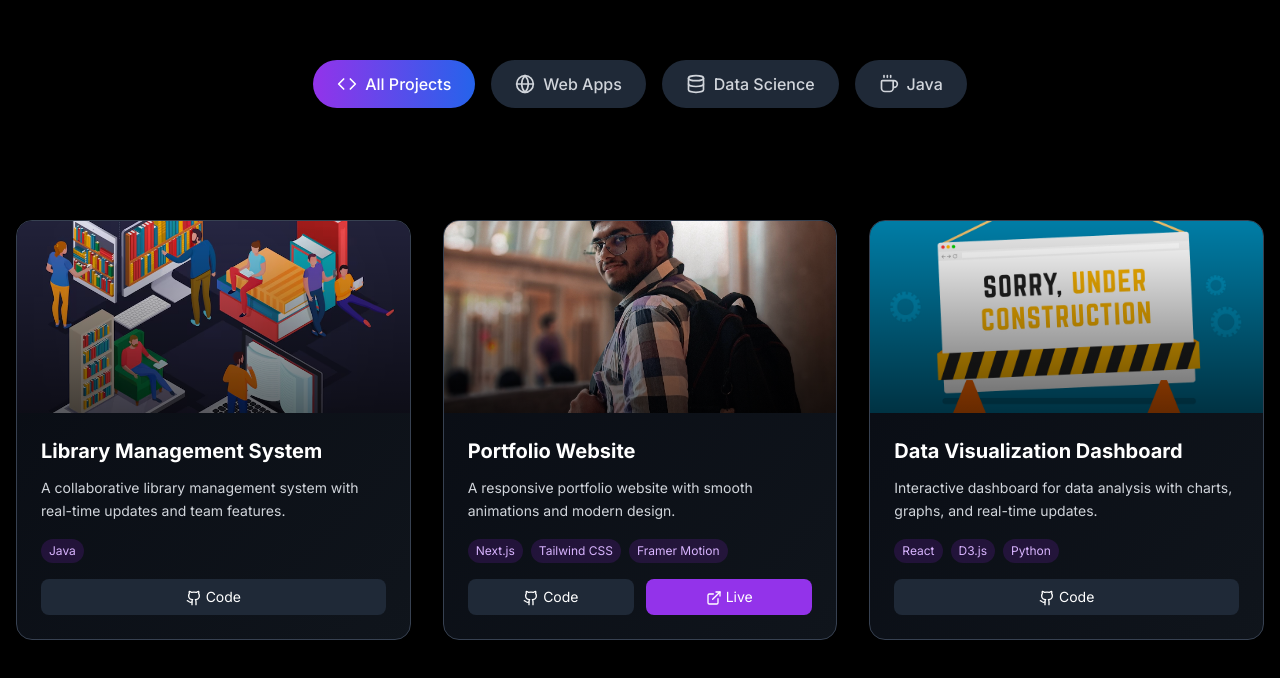
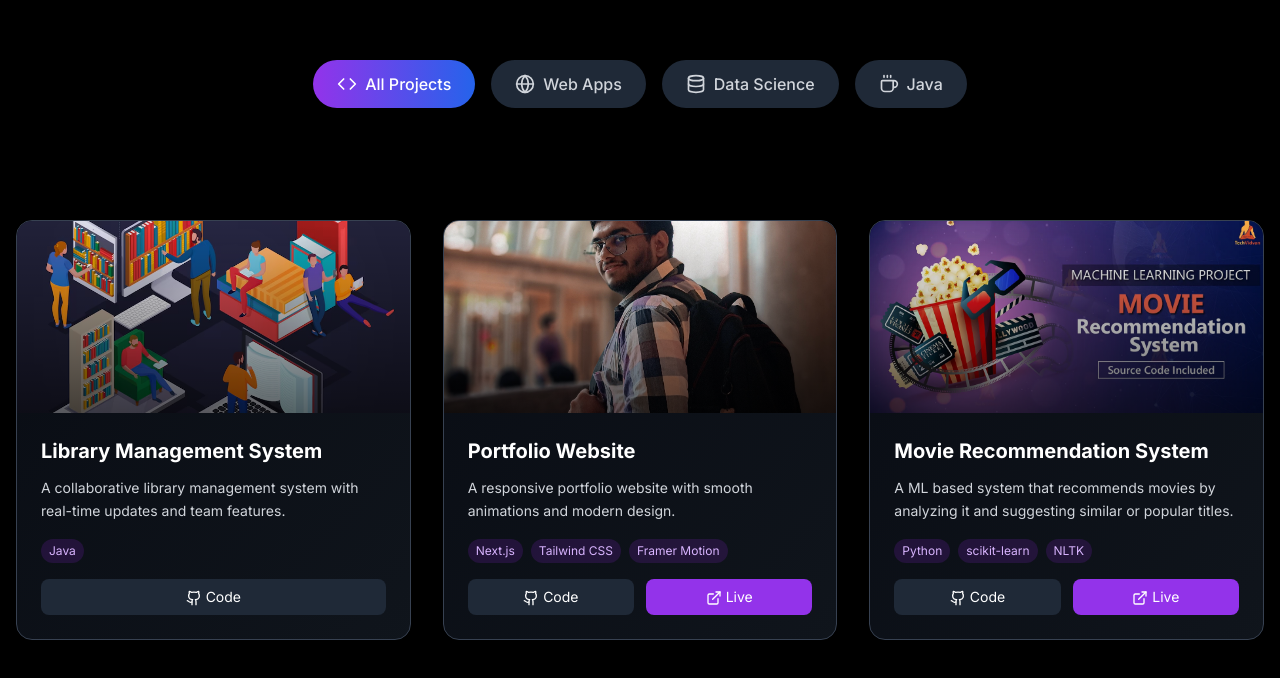
Before and after one commit to JishnudipSaha/portfolio, a Next.js app: page /projects in a window 1280 px wide. Shown: the part 1250-1928 px from the top of the page. Built offline with nearby package versions, Linux system fonts and the light colour scheme.

Commit message:
mrs and dlt-certi

```diff
--- a/app/achievements/page.tsx
+++ b/app/achievements/page.tsx
@@ -86,6 +86,12 @@ export default function AchievementsPage() {
       issuer: "Google Cloud",
       date: "2025",
       credentialId: "14831174",
+    },
+    {
+      title: "Deloitte Australia - Data Analytics Job Simulation",
+      issuer: "Forage",
+      date: "2025",
+      credentialId: "tSnoZBedSrx5NHkLz",
     },
   ]
 
--- a/app/projects/page.tsx
+++ b/app/projects/page.tsx
@@ -45,7 +45,7 @@ export default function ProjectsPage() {
       category: "java",
       github: "https://github.com/JishnudipSaha/Library.Managements-007",
       //live: "https://example.com",
-      featured: true,
+      featured: false,
     },
     {
       id: 2,
@@ -60,14 +60,14 @@ export default function ProjectsPage() {
     },
     {
       id: 3,
-      title: "Data Visualization Dashboard",
-      description: "Interactive dashboard for data analysis with charts, graphs, and real-time updates.",
-      image: "./under_construction_pic.jpg?height=300&width=500",
-      technologies: ["React", "D3.js", "Python", "FastAPI"],
+      title: "Movie Recommendation System",
+      description: "A ML based system that recommends movies by analyzing it and suggesting similar or popular titles.",
+      image: "./movie-recomendation-system.jpg?height=300&width=500",
+      technologies: ["Python", "scikit-learn", "NLTK"],
       category: "data",
-      github: "https://github.com",
-      //live: "https://example.com",
-      featured: false,
+      github: "https://github.com/JishnudipSaha/mrs-project-tmdb",
+      live: "https://jishnudip-mrs-project-tmdb.streamlit.app/",
+      featured: true,
     },
   ]
 
```
Also changed, not shown: public/movie-recomendation-system.jpg (added).
